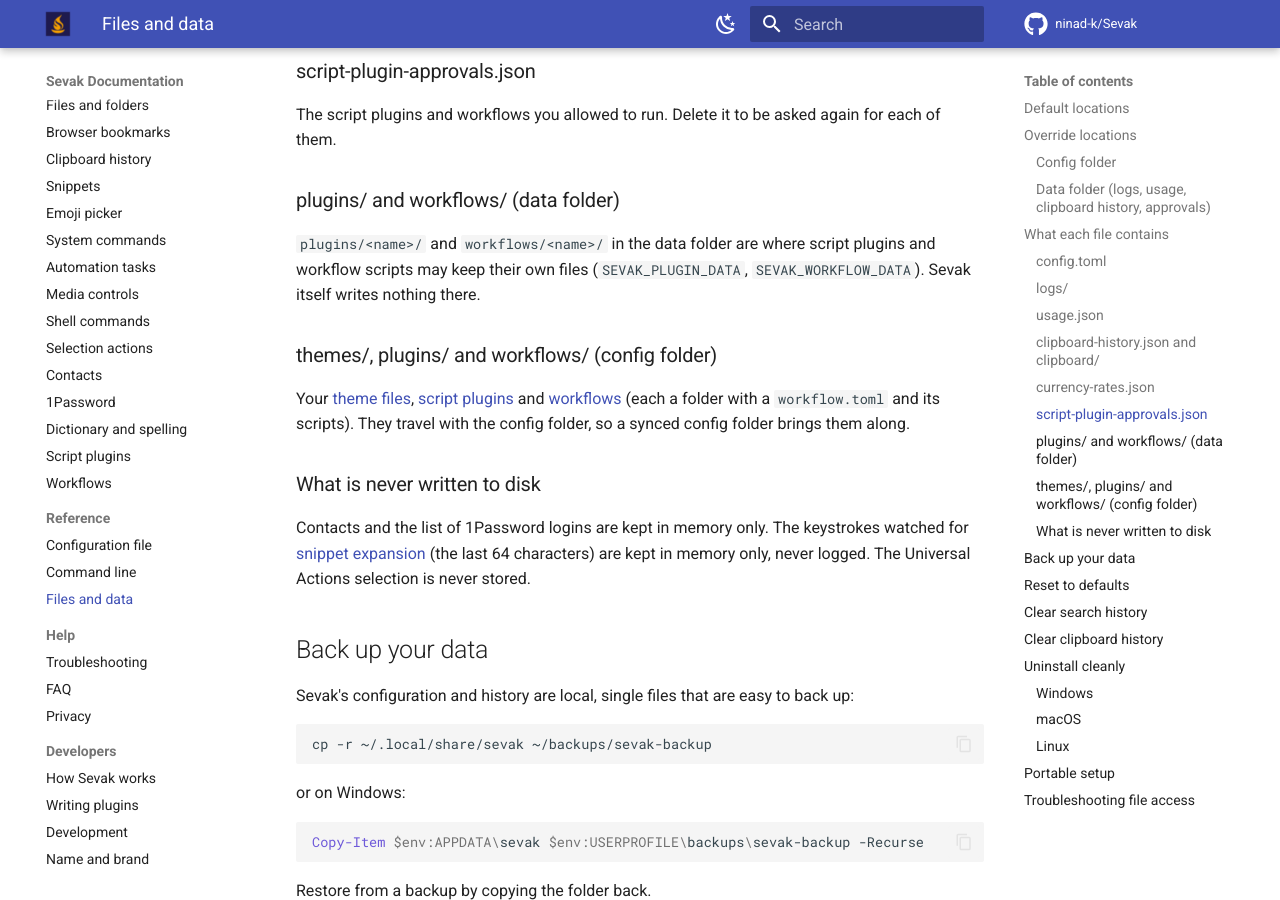
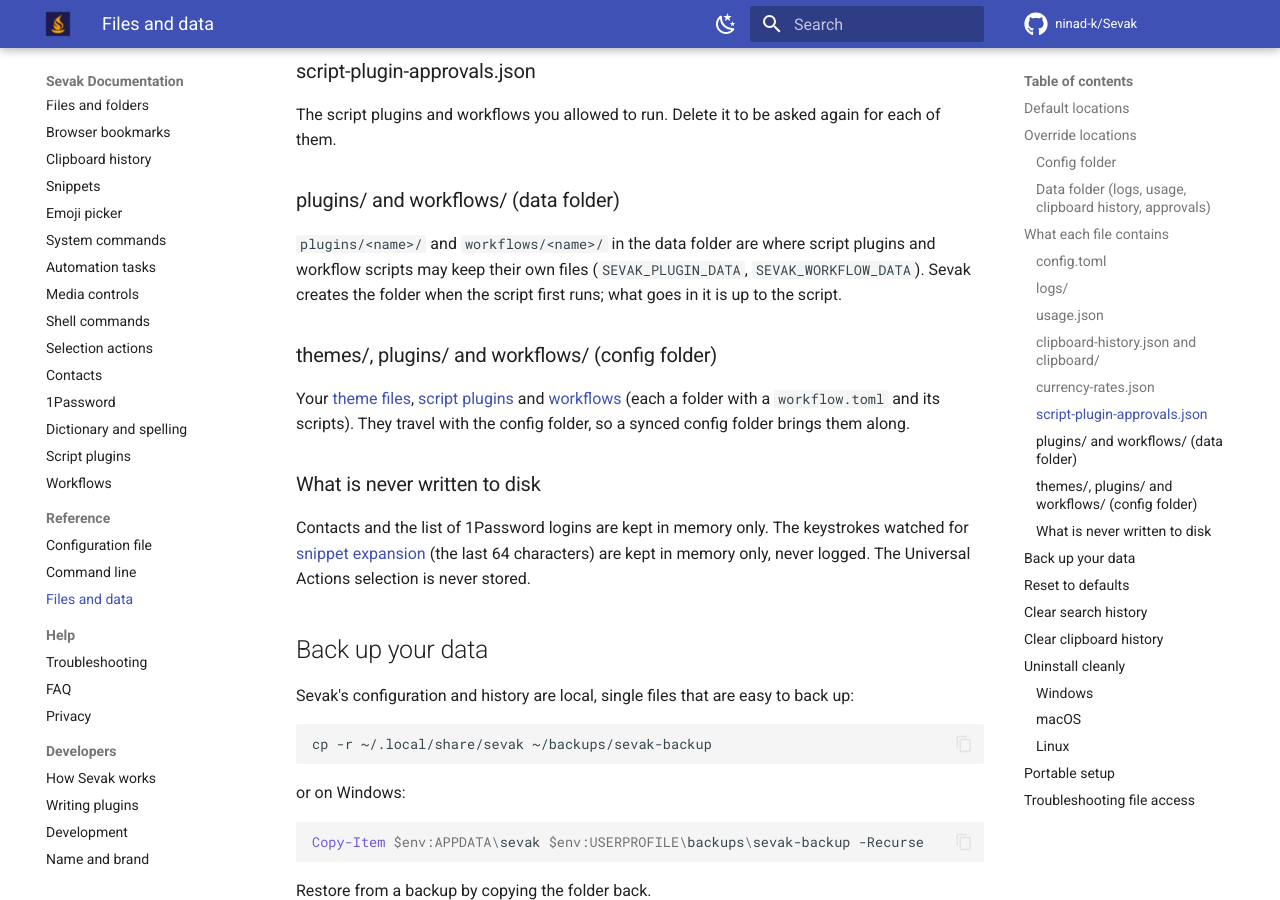
Before and after one commit to ninad-k/Sevak, an MkDocs documentation site: the page built from docs/files-and-data.md, in a window 1280 px wide and 900 px high, scrolled down 3351 px. Built offline with MkDocs 1.6.1 and Material for MkDocs 9.7.7, drawn with Linux system fonts in a browser that asks for light colours; comment, search, counter and statistics services are not loaded.

Commit message:
docs: correct the plugin data folder note and regenerate the PDF manual

```diff
--- a/docs/files-and-data.md
+++ b/docs/files-and-data.md
@@ -119,7 +119,7 @@
 
 ### plugins/ and workflows/ (data folder)
 
-`plugins/<name>/` and `workflows/<name>/` in the data folder are where script plugins and workflow scripts may keep their own files (`SEVAK_PLUGIN_DATA`, `SEVAK_WORKFLOW_DATA`). Sevak itself writes nothing there.
+`plugins/<name>/` and `workflows/<name>/` in the data folder are where script plugins and workflow scripts may keep their own files (`SEVAK_PLUGIN_DATA`, `SEVAK_WORKFLOW_DATA`). Sevak creates the folder when the script first runs; what goes in it is up to the script.
 
 ### themes/, plugins/ and workflows/ (config folder)
 
```
Also changed, not shown: 1 other file.
